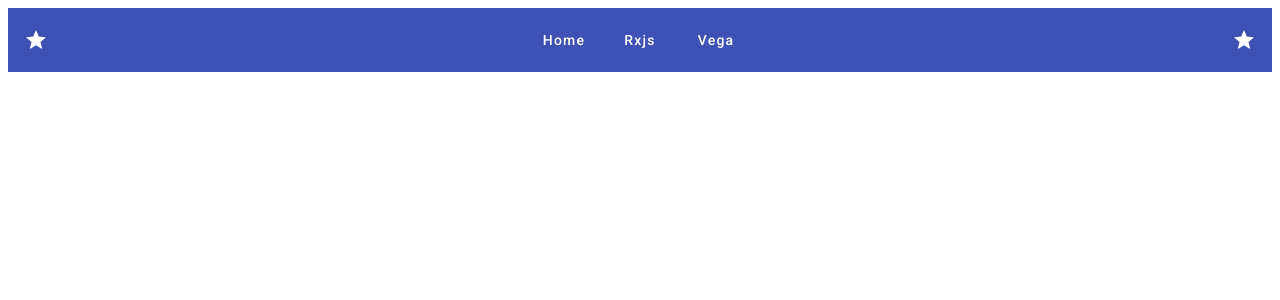
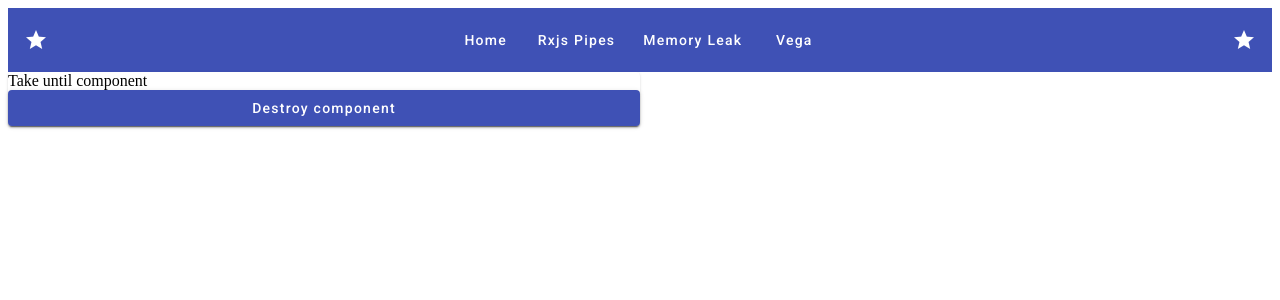
Before and after one commit to pitchan/angular-18, an Angular app: page /memory-leak in a window 1280 px wide. Before the commit this address led to /. Shown: the top 300 px of the page. Built offline with nearby package versions, Linux system fonts and the light colour scheme.

Commit message:
prepare memory-leak page

```diff
--- a/src/app/app.routes.ts
+++ b/src/app/app.routes.ts
@@ -15,11 +15,18 @@ export const routes: Routes = [
       ),
   },
   {
-    path: 'rxjs',
+    path: 'using-pipes',
     loadComponent: () =>
       import('./features/rxjs/pages/using-pipes/using-pipes.component').then(
         (c) => c.UsingPipesComponent
       ),
   },
+  {
+    path: 'memory-leak',
+    loadComponent: () =>
+      import('./features/rxjs/pages/memory-leak/memory-leak.component').then(
+        (c) => c.MemoryLeakComponent
+      ),
+  },
   // Vous pouvez ajouter d'autres routes ici
 ];
--- a/src/app/core/header/header.component.html
+++ b/src/app/core/header/header.component.html
@@ -4,7 +4,8 @@
     <span class="mat-toolbar-center">
       <div class="flex flex-wrap align-items-center gap-3">
         <button mat-button [routerLink]="['/home']">Home</button>
-        <button mat-button [routerLink]="['/rxjs']">Rxjs</button>
+        <button mat-button [routerLink]="['/using-pipes']">Rxjs Pipes</button>
+        <button mat-button [routerLink]="['/memory-leak']">Memory Leak</button>
         <button mat-button [routerLink]="['/vega']">Vega</button>
       </div>
     </span>
--- /dev/null
+++ b/src/app/features/rxjs/pages/memory-leak/components/take-until.component.html
@@ -0,0 +1 @@
+<div>Take until component</div>
--- /dev/null
+++ b/src/app/features/rxjs/pages/memory-leak/components/take-until.component.ts
@@ -0,0 +1,27 @@
+import { Component, inject } from '@angular/core';
+import { Data } from '@angular/router';
+import { RxjsService } from '../../../services/rxjs.service';
+import { Subject, switchMap, takeUntil } from 'rxjs';
+
+@Component({
+  selector: 'app-take-until',
+  standalone: true,
+  imports: [],
+  templateUrl: './take-until.component.html'
+})
+export class TakeUntilComponent {
+    data: Data | null = null;
+
+    #rxjsService = inject(RxjsService)
+    #destroy$ = new Subject<void>();
+
+    /*pollingStream = this.#rxjsService.url$.pipe(
+        takeUntil(this.#destroy$),
+        switchMap(url => this.#rxjsService.startPollingData(url))
+    ).subscribe(data => this.data = data);*/
+
+    ngOnDestroy(): void {
+        this.#destroy$.next();
+        this.#destroy$.complete();
+    }
+}
--- /dev/null
+++ b/src/app/features/rxjs/pages/memory-leak/memory-leak.component.html
@@ -0,0 +1,13 @@
+<div id="memoryLeakPage" class="grid grid-cols-2 ">
+    <mat-card>
+        @if ( componentExist ) {
+            <app-take-until></app-take-until>
+        } @else {
+            <p>Component destroyed</p>
+        }
+        <button mat-raised-button color="primary">Destroy component</button>
+    </mat-card>
+
+    <!--<app-log-panel [(logMessages)]="logMessages"></app-log-panel>-->
+
+</div>
--- /dev/null
+++ b/src/app/features/rxjs/pages/memory-leak/memory-leak.component.ts
@@ -0,0 +1,19 @@
+import { CommonModule } from '@angular/common';
+import { Component } from '@angular/core';
+import { TakeUntilComponent } from './components/take-until.component';
+import { MatButtonModule } from '@angular/material/button';
+import { LogPanelComponent } from '../../../../shared/components/log-panel/log-panel.component';
+import { MatCardModule } from '@angular/material/card';
+
+@Component({
+  standalone: true,
+  imports: [CommonModule, TakeUntilComponent, MatButtonModule, MatCardModule, LogPanelComponent],
+  templateUrl: './memory-leak.component.html'
+})
+export class MemoryLeakComponent {
+  componentExist = true;
+
+  destroyComponent() {
+    this.componentExist = false;
+  }
+}
--- a/src/app/features/rxjs/pages/using-pipes/using-pipes.component.ts
+++ b/src/app/features/rxjs/pages/using-pipes/using-pipes.component.ts
@@ -3,7 +3,7 @@ import { Component, OnInit, inject, signal, WritableSignal, computed, effect, Ch
 import { PokemonApiService } from '../../../../core/services/pokemon-api.service';
 import { Pokemon } from '../../../../core/model/pokemon.model';
 
-import { RxjsService } from './services/rxjs.service';
+import { RxjsService } from '../../services/rxjs.service';
 import { FormControl, FormsModule, ReactiveFormsModule } from '@angular/forms';
 import { catchError, concatMap, debounceTime, distinctUntilChanged, exhaustMap, filter, map, mergeMap, shareReplay, startWith, switchMap, tap } from 'rxjs/operators';
 import { takeUntilDestroyed, toObservable, toSignal } from '@angular/core/rxjs-interop';
@@ -24,7 +24,6 @@ import { PokemonShowComponent } from '../../../../shared/components/pokemon-show
 
 
 @Component({
-  selector: 'app-using-pipes',
   standalone: true,
   imports: [
     CommonModule,
--- a/src/app/features/rxjs/pages/using-pipes/services/rxjs.service.ts
+++ b/src/app/features/rxjs/services/rxjs.service.ts
@@ -1,9 +1,11 @@
 import { Injectable } from '@angular/core';
+import { Subject } from 'rxjs';
 
 @Injectable({
   providedIn: 'root',
 })
 export class RxjsService {
+
   constructor() {}
 
 
```
Also changed, not shown: 1 other file (tests, documents, lock files or other folders).
